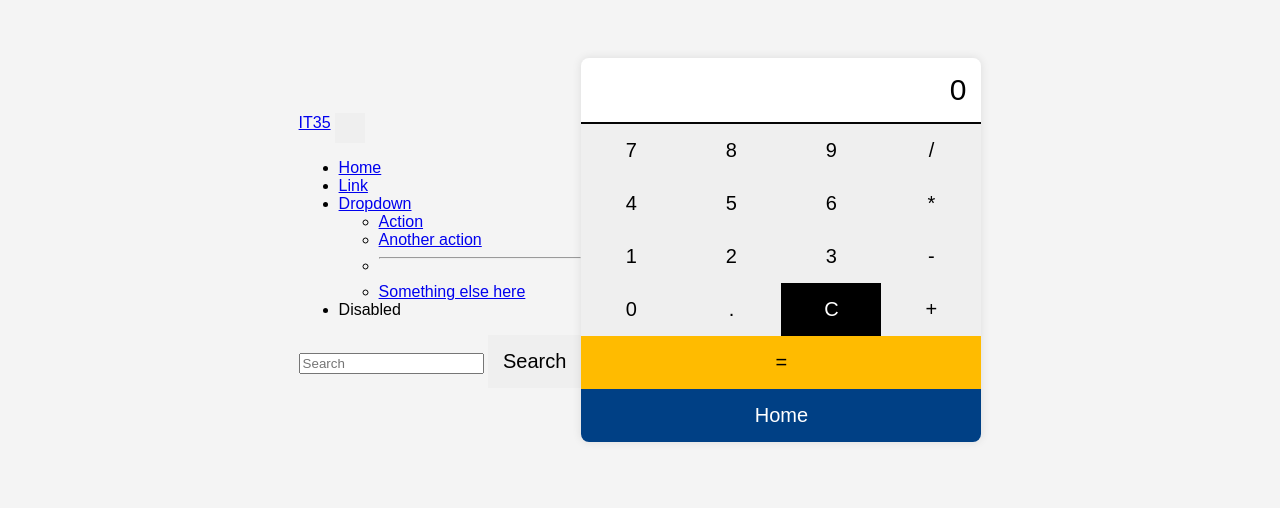
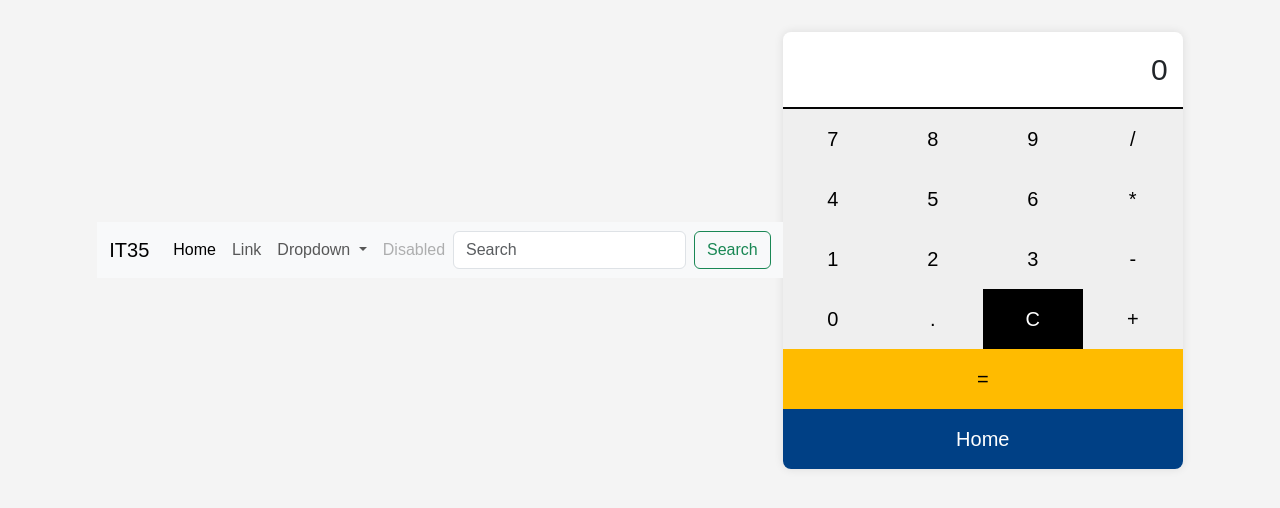
Before and after one commit to adiiiblessed/Saldivar-my-app, a plain HTML site: page calculator.html in a window 1280 px wide. Shown: the part 150-658 px from the top of the page. Drawn offline with nearby package versions, Linux system fonts and the light colour scheme.

Commit message:
added style on navbar

```diff
--- a/calculator.html
+++ b/calculator.html
@@ -4,6 +4,9 @@
     <meta charset="UTF-8">
     <meta name="viewport" content="width=device-width, initial-scale=1.0">
     <title>Calculator</title>
+    <link href="https://cdn.jsdelivr.net/npm/bootstrap@5.3.2/dist/css/bootstrap.min.css" rel="stylesheet" integrity="sha384-T3c6CoIi6uLrA9TneNEoa7RxnatzjcDSCmG1MXxSR1GAsXEV/Dwwykc2MPK8M2HN" crossorigin="anonymous">
+    <script src="https://cdn.jsdelivr.net/npm/bootstrap@5.3.2/dist/js/bootstrap.bundle.min.js" integrity="sha384-C6RzsynM9kWDrMNeT87bh95OGNyZPhcTNXj1NW7RuBCsyN/o0jlpcV8Qyq46cDfL" crossorigin="anonymous"></script>
+
     <style>
         body {
             font-family: 'Arial', sans-serif;
```
Also changed, not shown: dynamic.html (+3 -0 lines), todo.html (+3 -0 lines).
